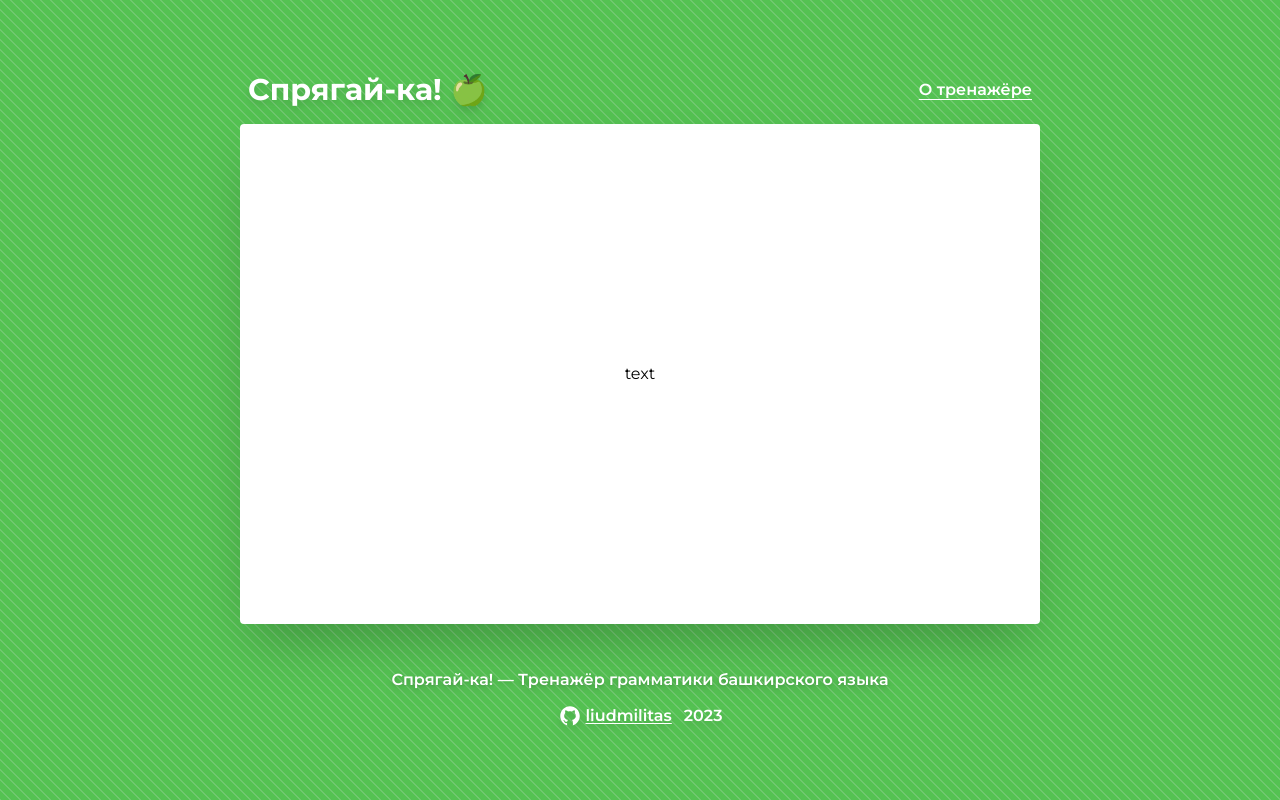
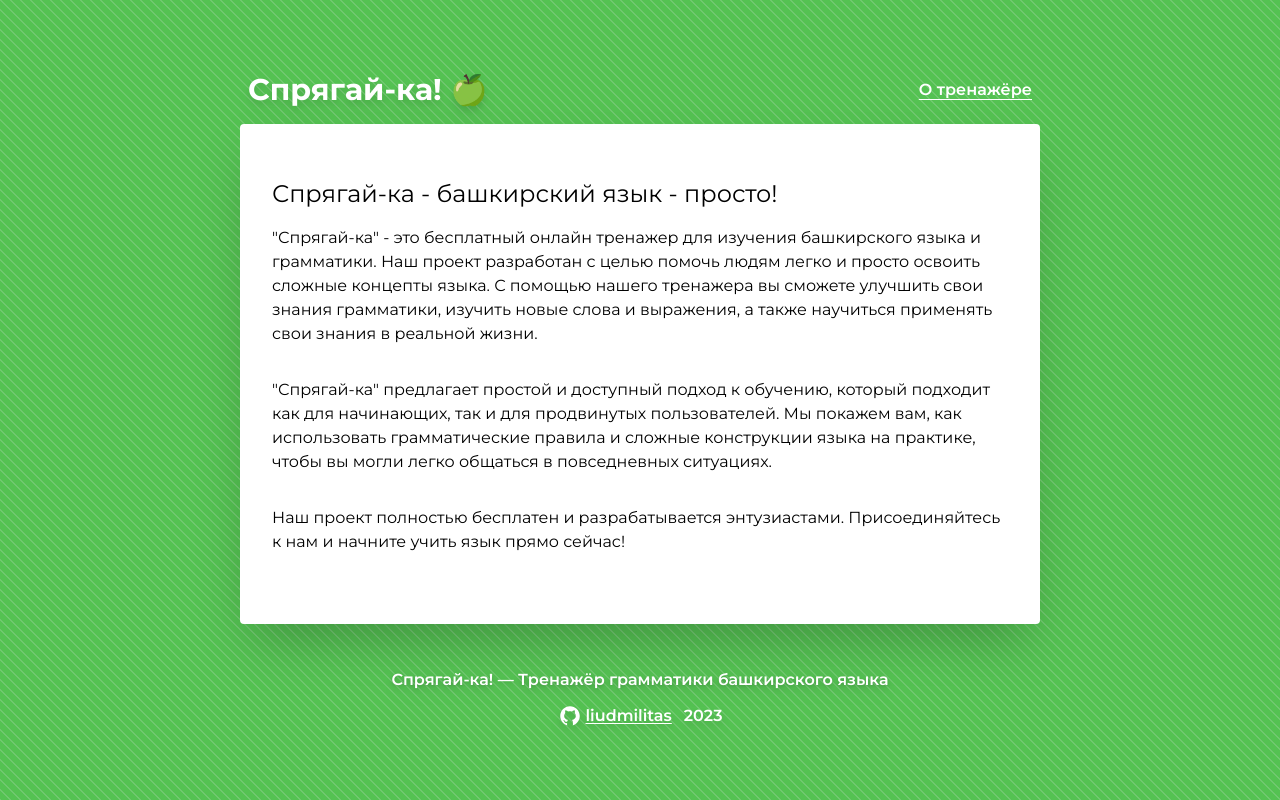
Before and after one commit to liudmilitas/bash-verb, a Next.js app in the folder bash-lang/: page /about in a window 1280 px wide. Built offline with nearby package versions, Linux system fonts and the light colour scheme.

Commit message:
add about description

```diff
--- a/bash-lang/src/app/about/page.tsx
+++ b/bash-lang/src/app/about/page.tsx
@@ -1,3 +1,25 @@
 export default function About() {
-  return <p>text</p>;
+  return (
+    <div className="p-4 h-full flex flex-col justify-between">
+      <h2 className="text-2xl">Спрягай-ка - башкирский язык - просто!</h2>
+      <p className="py-4">
+        "Спрягай-ка" - это бесплатный онлайн тренажер для изучения башкирского
+        языка и грамматики. Наш проект разработан с целью помочь людям легко и
+        просто освоить сложные концепты языка. С помощью нашего тренажера вы
+        сможете улучшить свои знания грамматики, изучить новые слова и
+        выражения, а также научиться применять свои знания в реальной жизни.
+      </p>
+      <p className="py-4">
+        "Спрягай-ка" предлагает простой и доступный подход к обучению, который
+        подходит как для начинающих, так и для продвинутых пользователей. Мы
+        покажем вам, как использовать грамматические правила и сложные
+        конструкции языка на практике, чтобы вы могли легко общаться в
+        повседневных ситуациях.
+      </p>
+      <p className="py-4">
+        Наш проект полностью бесплатен и разрабатывается энтузиастами.
+        Присоединяйтесь к нам и начните учить язык прямо сейчас!
+      </p>
+    </div>
+  );
 }
--- a/bash-lang/src/js/components/Keyboard.tsx
+++ b/bash-lang/src/js/components/Keyboard.tsx
@@ -22,6 +22,8 @@ function Keyboard() {
     setLetter(e.currentTarget.innerText.toLowerCase());
   }
 
+  // TODO: find a way to pass the letter to the input field
+
   return (
     <section className="py-4">
       <fieldset className="border border-solid border-lime-700 p-3 bg-emerald-50 rounded">
```
